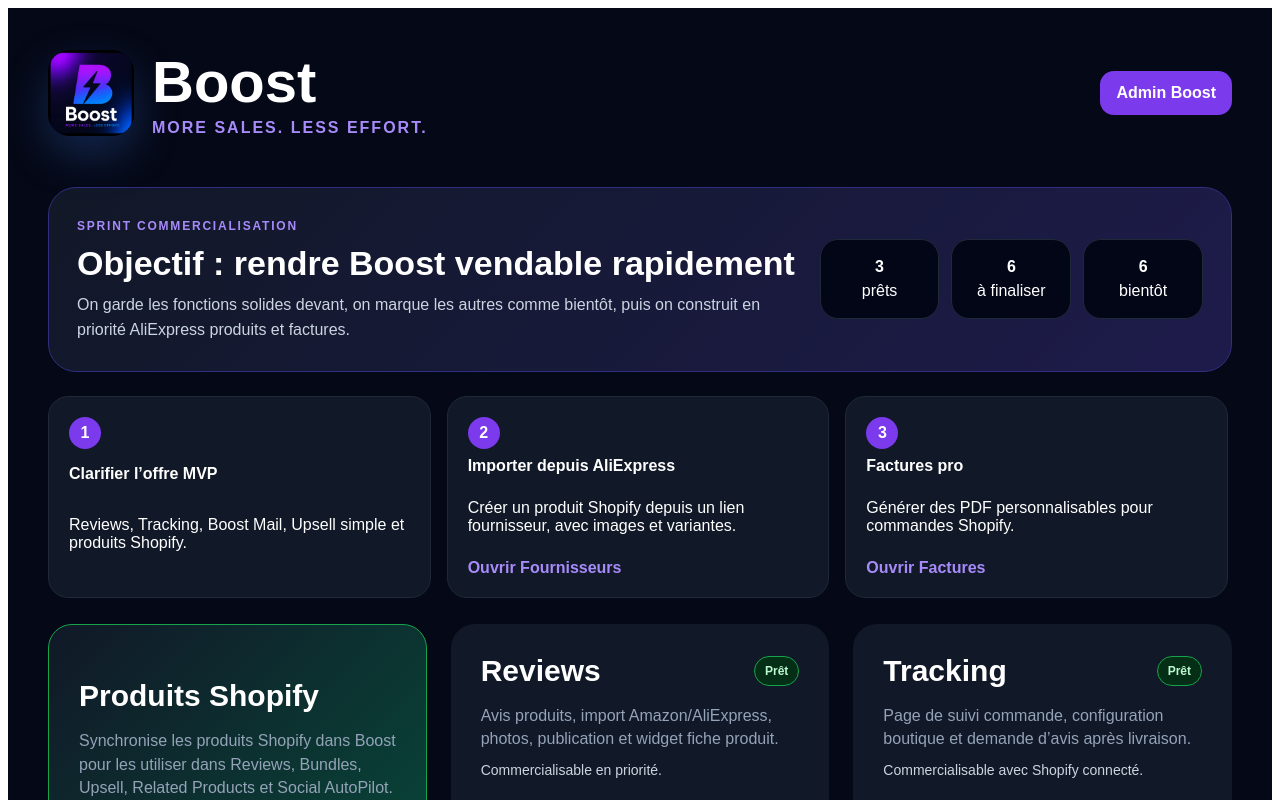
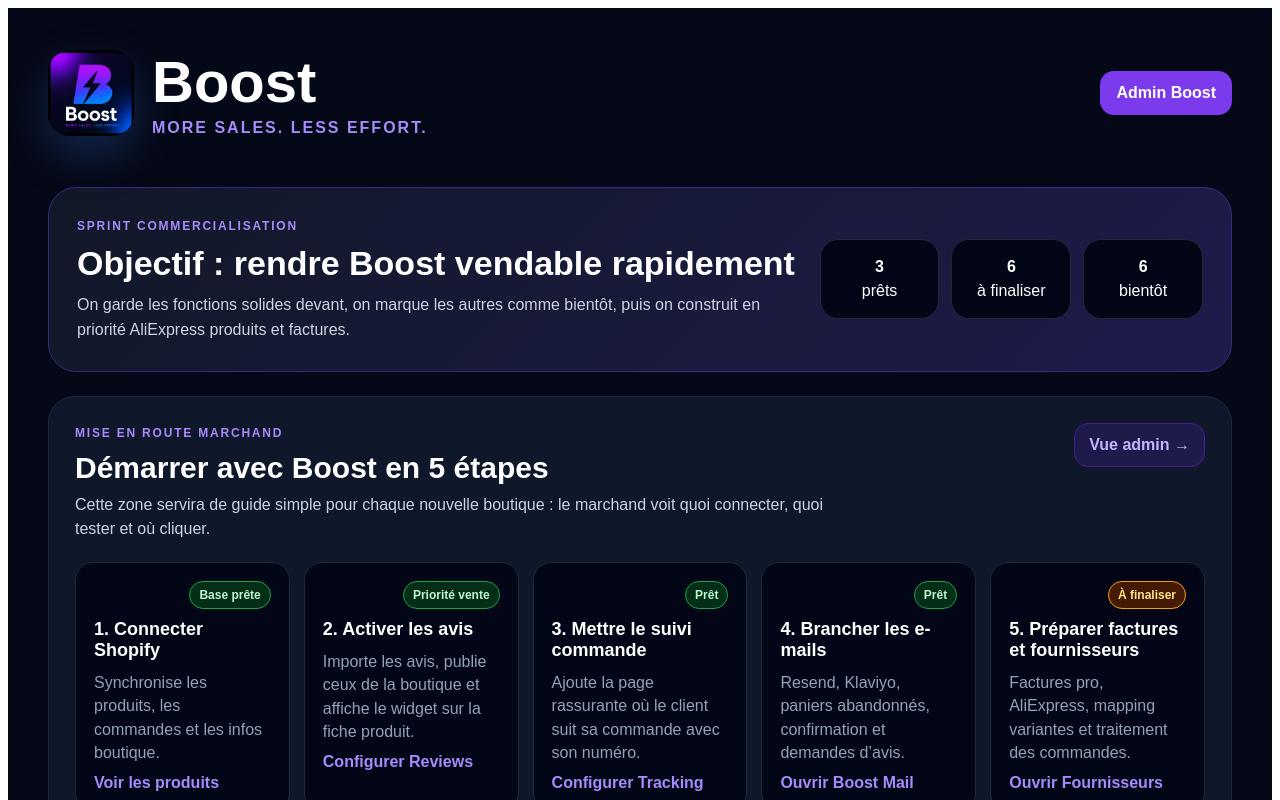
Before and after one commit to Amba91/Boost-App, a Next.js app: page / in a window 1280 px wide. Shown: the top 800 px of the page. Built offline with nearby package versions, Linux system fonts and the light colour scheme; no server answers; the database is empty.

Commit message:
Ajoute le guide de démarrage marchand

```diff
--- a/app/page.tsx
+++ b/app/page.tsx
@@ -131,6 +131,49 @@ const statusColors: Record<WidgetStatus, { background: string; color: string; bo
   soon: { background: "#111827", color: "#cbd5e1", border: "#334155" },
 }
 
+const onboardingSteps = [
+  {
+    title: "1. Connecter Shopify",
+    text: "Synchronise les produits, les commandes et les infos boutique.",
+    href: "/products",
+    action: "Voir les produits",
+    status: "Base prête",
+    tone: "ready",
+  },
+  {
+    title: "2. Activer les avis",
+    text: "Importe les avis, publie ceux de la boutique et affiche le widget sur la fiche produit.",
+    href: "/widgets/reviews",
+    action: "Configurer Reviews",
+    status: "Priorité vente",
+    tone: "ready",
+  },
+  {
+    title: "3. Mettre le suivi commande",
+    text: "Ajoute la page rassurante où le client suit sa commande avec son numéro.",
+    href: "/widgets/tracking",
+    action: "Configurer Tracking",
+    status: "Prêt",
+    tone: "ready",
+  },
+  {
+    title: "4. Brancher les e-mails",
+    text: "Resend, Klaviyo, paniers abandonnés, confirmation et demandes d’avis.",
+    href: "/widgets/mail-automations",
+    action: "Ouvrir Boost Mail",
+    status: "Prêt",
+    tone: "ready",
+  },
+  {
+    title: "5. Préparer factures et fournisseurs",
+    text: "Factures pro, AliExpress, mapping variantes et traitement des commandes.",
+    href: "/suppliers",
+    action: "Ouvrir Fournisseurs",
+    status: "À finaliser",
+    tone: "partial",
+  },
+]
+
 export default function HomePage() {
   const [statuses, setStatuses] = useState<Record<string, boolean>>({})
   const [pendingReviewsCount, setPendingReviewsCount] = useState(0)
@@ -256,6 +299,46 @@ export default function HomePage() {
             <strong>{soonCount}</strong>
             <span>bientôt</span>
           </div>
+        </div>
+      </section>
+
+      <section style={styles.onboardingPanel}>
+        <div style={styles.sectionHeader}>
+          <div>
+            <span style={styles.eyebrow}>Mise en route marchand</span>
+            <h2 style={styles.sectionTitle}>Démarrer avec Boost en 5 étapes</h2>
+            <p style={styles.sectionText}>
+              Cette zone servira de guide simple pour chaque nouvelle boutique :
+              le marchand voit quoi connecter, quoi tester et où cliquer.
+            </p>
+          </div>
+          <Link href="/admin" style={styles.secondaryLink}>
+            Vue admin →
+          </Link>
+        </div>
+
+        <div style={styles.onboardingGrid}>
+          {onboardingSteps.map((step) => (
+            <div key={step.title} style={styles.onboardingCard}>
+              <div style={styles.onboardingTop}>
+                <span
+                  style={{
+                    ...styles.onboardingStatus,
+                    ...(step.tone === "ready"
+                      ? styles.onboardingStatusReady
+                      : styles.onboardingStatusPartial),
+                  }}
+                >
+                  {step.status}
+                </span>
+              </div>
+              <h3 style={styles.onboardingTitle}>{step.title}</h3>
+              <p style={styles.onboardingText}>{step.text}</p>
+              <Link href={step.href} style={styles.onboardingAction}>
+                {step.action}
+              </Link>
+            </div>
+          ))}
         </div>
       </section>
 
@@ -487,6 +570,94 @@ const styles: Record<string, React.CSSProperties> = {
     maxWidth: "1180px",
     marginBottom: "26px",
   },
+  onboardingPanel: {
+    maxWidth: "1180px",
+    marginBottom: "26px",
+    padding: "26px",
+    borderRadius: "26px",
+    background: "#0f172a",
+    border: "1px solid #1e293b",
+  },
+  sectionHeader: {
+    display: "flex",
+    alignItems: "flex-start",
+    justifyContent: "space-between",
+    gap: "20px",
+    marginBottom: "20px",
+  },
+  sectionTitle: {
+    margin: "10px 0 8px",
+    fontSize: "30px",
+  },
+  sectionText: {
+    margin: 0,
+    color: "#cbd5e1",
+    lineHeight: 1.55,
+    maxWidth: "760px",
+  },
+  secondaryLink: {
+    flexShrink: 0,
+    color: "#c4b5fd",
+    border: "1px solid #4c1d95",
+    background: "#1e1b4b",
+    textDecoration: "none",
+    padding: "12px 14px",
+    borderRadius: "14px",
+    fontWeight: 900,
+  },
+  onboardingGrid: {
+    display: "grid",
+    gridTemplateColumns: "repeat(auto-fit, minmax(210px, 1fr))",
+    gap: "14px",
+  },
+  onboardingCard: {
+    display: "grid",
+    alignContent: "start",
+    gap: "10px",
+    minHeight: "210px",
+    borderRadius: "18px",
+    padding: "18px",
+    background: "#020617",
+    border: "1px solid #1f2937",
+  },
+  onboardingTop: {
+    display: "flex",
+    justifyContent: "flex-end",
+  },
+  onboardingStatus: {
+    borderRadius: "999px",
+    padding: "6px 9px",
+    fontSize: "12px",
+    fontWeight: 900,
+    border: "1px solid",
+  },
+  onboardingStatusReady: {
+    color: "#bbf7d0",
+    background: "#052e16",
+    borderColor: "#16a34a",
+  },
+  onboardingStatusPartial: {
+    color: "#fde68a",
+    background: "#451a03",
+    borderColor: "#f59e0b",
+  },
+  onboardingTitle: {
+    margin: 0,
+    fontSize: "18px",
+  },
+  onboardingText: {
+    margin: 0,
+    color: "#94a3b8",
+    lineHeight: 1.45,
+  },
+  onboardingAction: {
+    alignSelf: "end",
+    marginTop: "auto",
+    width: "fit-content",
+    color: "#a78bfa",
+    fontWeight: 900,
+    textDecoration: "none",
+  },
   stepCard: {
     display: "grid",
     gap: "8px",
```
